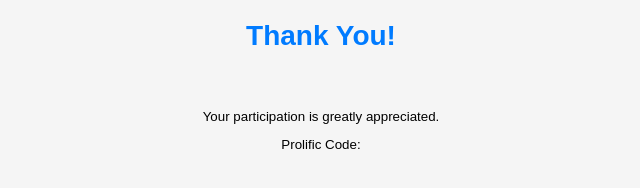
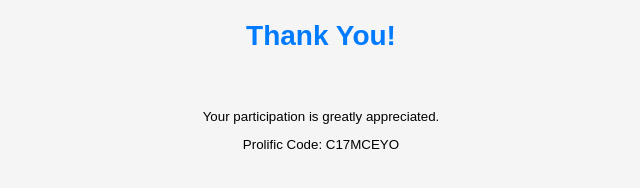
Before and after one commit to rahadarmannabid/scatter-plot-curricula-analysis, a plain HTML site: page thanks.html in a window 1280 px wide. Shown: the full height of the page, 319-959 px from the left. Drawn offline with Linux system fonts and the light colour scheme.

Commit message:
prolific code

```diff
--- a/thanks.html
+++ b/thanks.html
@@ -80,7 +80,7 @@
 
     <div style="text-align: center; padding-top: 20px;">
         <p>Your participation is greatly appreciated.</p>
-        <p>Prolific Code: </p>
+        <p>Prolific Code: C17MCEYO </p>
     </div>
 </body>
 </html>
```
